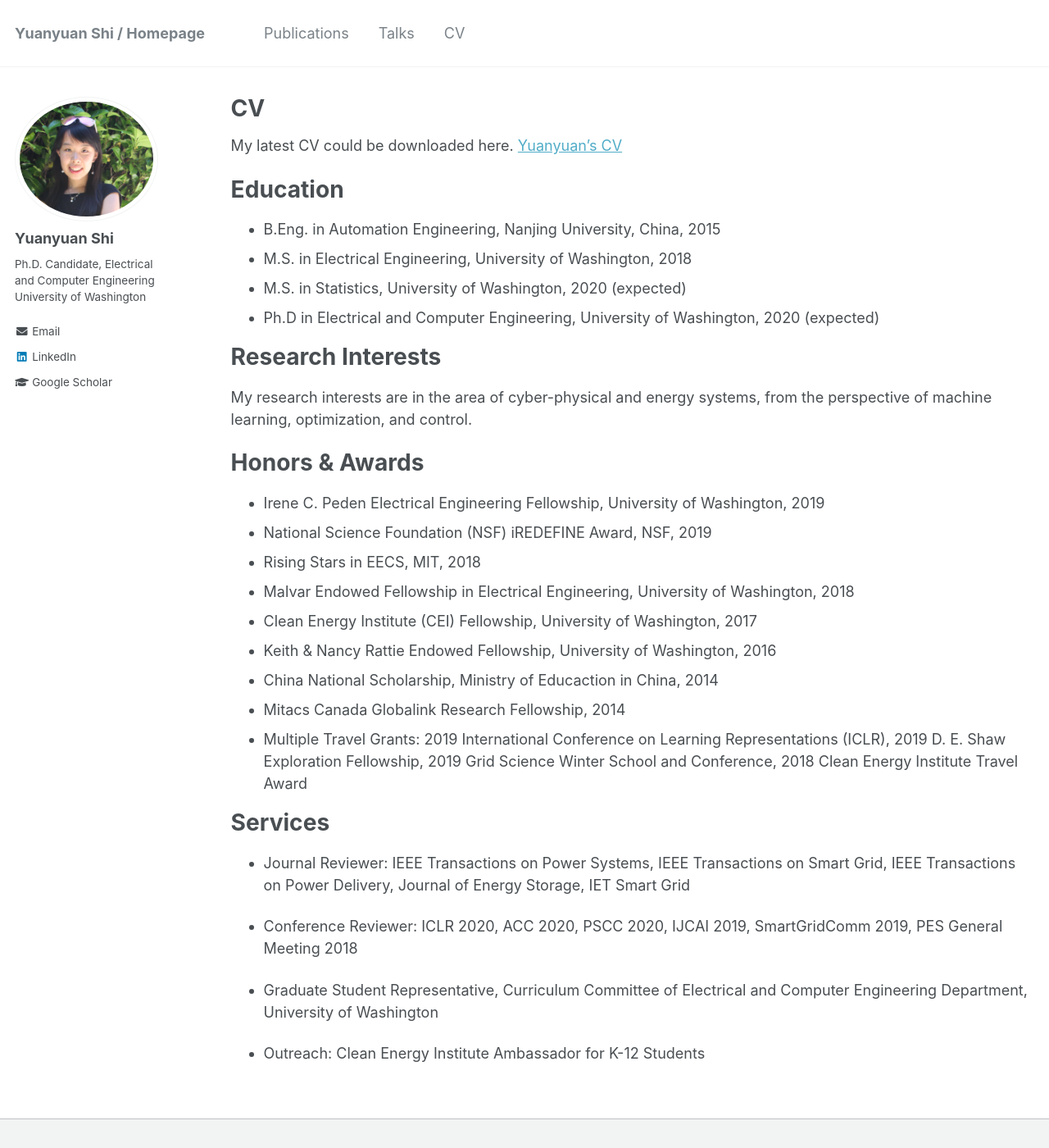
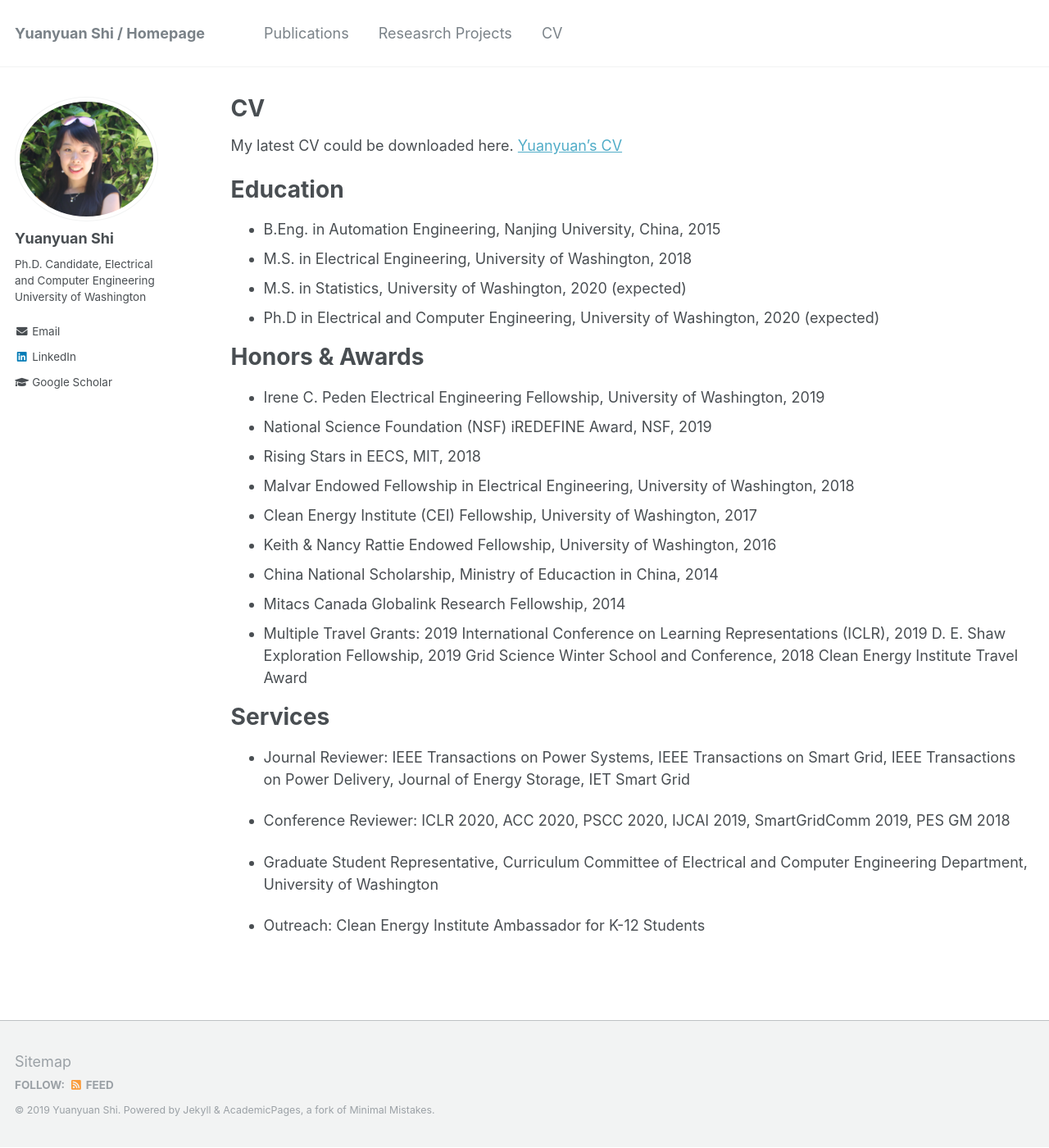
Before and after one commit to Yuanyuan-Shi/website, a Jekyll site: the page built from _pages/cv.md, in a window 1280 px wide and 1400 px high. Shown: the whole window at 82% size. Built offline with Jekyll 4.4.1, drawn with Linux system fonts in a browser that asks for light colours.

Commit message:
change cv

```diff
--- a/_data/navigation.yml
+++ b/_data/navigation.yml
@@ -3,11 +3,11 @@ main:
   - title: "Publications"
     url: /publications/
 
-  - title: "Talks"
-    url: /talks/
+  # - title: "Talks"
+  #   url: /talks/
 
-  # - title: "Portfolio"
-  #   url: /portfolio/
+  - title: "Reseasrch Projects"
+    url: /portfolio/
 
   # - title: "Blog Posts"
   #   url: /year-archive/
--- a/_pages/cv.md
+++ b/_pages/cv.md
@@ -18,10 +18,10 @@ Education
 * M.S. in Statistics, University of Washington, 2020 (expected)
 * Ph.D in Electrical and Computer Engineering, University of Washington, 2020 (expected)
 
-Research Interests
+<!---Research Interests
 ======
 My research interests are in the area of cyber-physical and energy systems, from the perspective of
-machine learning, optimization, and control.
+machine learning, optimization, and control.--->
 
 <!---Invited Talks
 ======
@@ -70,7 +70,7 @@ Services
 ======
 * Journal Reviewer: IEEE Transactions on Power Systems, IEEE Transactions on Smart Grid, IEEE Transactions on Power Delivery, Journal of Energy Storage, IET Smart Grid
 
-* Conference Reviewer: ICLR 2020, ACC 2020, PSCC 2020, IJCAI 2019, SmartGridComm 2019, PES General Meeting 2018
+* Conference Reviewer: ICLR 2020, ACC 2020, PSCC 2020, IJCAI 2019, SmartGridComm 2019, PES GM 2018
 
 * Graduate Student Representative, Curriculum Committee of Electrical and Computer Engineering Department, University of Washington
 
```
Also changed, not shown: _portfolio/portfolio-1.md (+1 -0 lines).
